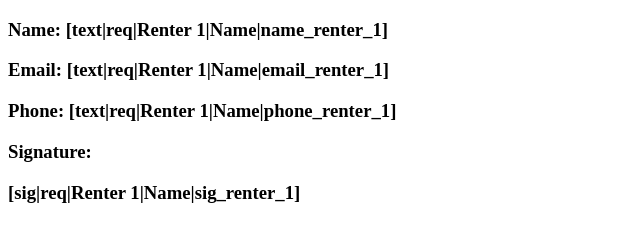
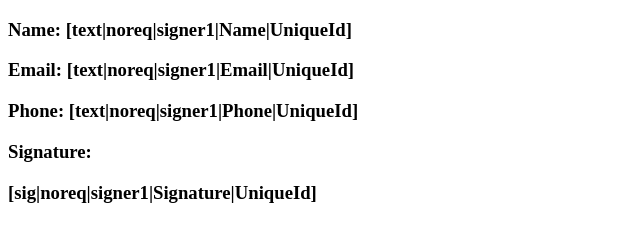
Before and after one commit to braustin-holdings/hellosign-sandbox, a website: page template.html in a window 1280 px wide. Shown: the whole page, without its empty margins (0-640 px from the left). Drawn offline with Linux system fonts and the light colour scheme.

Commit message:
Text Tagging works!

```diff
--- a/index.js
+++ b/index.js
@@ -25,7 +25,7 @@ const sendWithTextTags = async () => {
     signers: [
       {
         email_address: 'zylo.codes@gmail.com',
-        name: 'Alice'
+        name: 'Josh'
       },
     ],
     files: [filename],
--- a/template.html
+++ b/template.html
@@ -7,10 +7,10 @@
   <title>Document</title>
 </head>
 <body>
-  <h3>Name: [text|req|Renter 1|Name|name_renter_1]</h3>
-  <h3>Email: [text|req|Renter 1|Name|email_renter_1]</h3>
-  <h3>Phone: [text|req|Renter 1|Name|phone_renter_1]</h3>
+  <h3>Name: [text|noreq|signer1|Name|UniqueId]</h3>
+  <h3>Email: [text|noreq|signer1|Email|UniqueId]</h3>
+  <h3>Phone: [text|noreq|signer1|Phone|UniqueId]</h3>
   <h3>Signature: </h3>
-  <h3>[sig|req|Renter 1|Name|sig_renter_1]</h3>
+  <h3>[sig|noreq|signer1|Signature|UniqueId]</h3>
 </body>
 </html>
```
Also changed, not shown: 1 other file.
